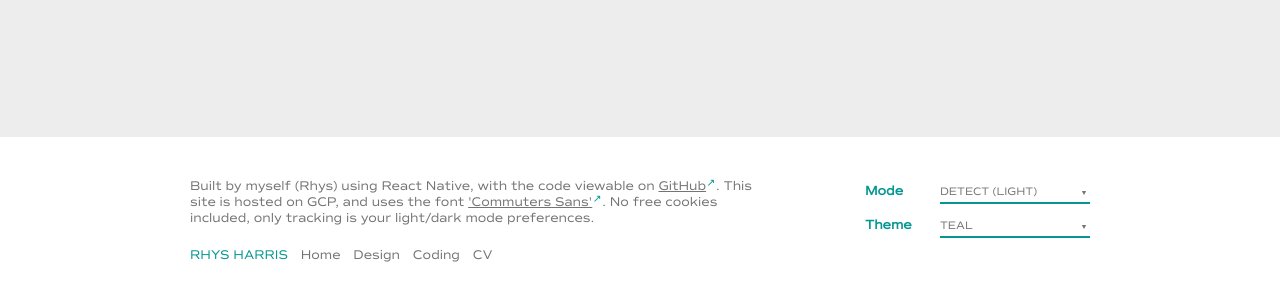
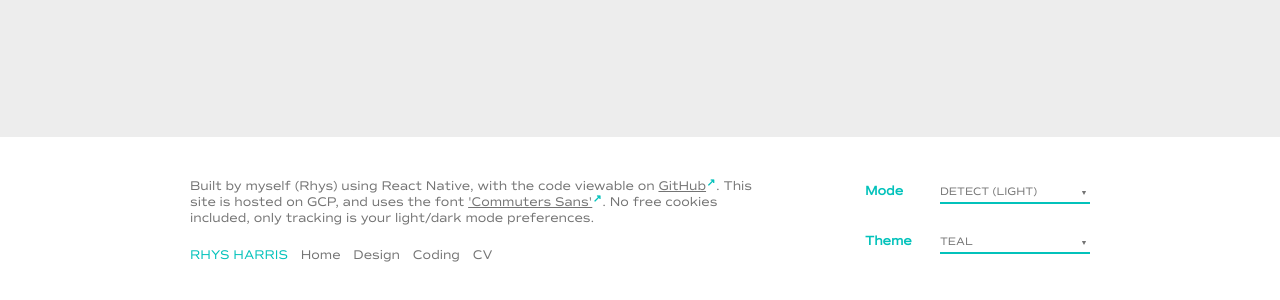
Before and after one commit to rhyscharris/rhys.uk, a React (Create React App) app: page / in a window 1280 px wide. Shown: the part 1728-2028 px from the top of the page. Built offline with nearby package versions, Linux system fonts and the light colour scheme.

Commit message:
Colour tweaks

```diff
--- a/src/App.css
+++ b/src/App.css
@@ -10,7 +10,7 @@
 }
 
 [data-theme-preference="teal"] {
-  --accent: #059691;
+  --accent: #03c2bb;
    /*--primary: linear-gradient(90deg, rgb(35, 221, 137) 20%, rgb(8,174,234) 80%); OLD, BEFORE I USED 'PRETTY GRADIENTS'*/
    --primary: linear-gradient(90deg,
    hsl(153deg 73% 50%) 8%,
@@ -59,13 +59,13 @@
   --primary: linear-gradient(90deg, #5926d8 20%, #8e68e6 80%);
   --buttonprimary: linear-gradient(to right, #5926d8 -10%, #8e68e6 110%);
   --gradient-text: linear-gradient(to top, #5926d8 15%, #8e68e6 85%);
-  --accent:#6b3edd;
+  --accent:#986fff;
 }
 [data-theme-preference="pink/blue"] {
   --primary: linear-gradient(90deg, #b6019b 20%, #2aabe4 80%);
   --buttonprimary: linear-gradient(to right, #b6019b -10%, #2aabe4 110%);
   --gradient-text: linear-gradient(to top, #b6019b 15%, #2aabe4 85%);
-  --accent:#6359b9;
+  --accent:#8577ff;
 }
 
 [data-color-preference="auto"] { /*default to light mode if user doesn't support colour schemes*/
@@ -112,10 +112,10 @@
   color: inherit;
 }
 
-.external-link::after { /* any http and https links, apply the following */
+.external-link::after {
   content: '↗';
   color: var(--accent);
-  font-weight: 500;
+  font-weight: 1000;
   position: relative;
   top: -0.4em;
   font-style: normal;
--- a/src/components/Footer.css
+++ b/src/components/Footer.css
@@ -82,7 +82,7 @@ footer {
     display: flex;
     margin-right: 0;
     align-items: center;
-    margin-bottom: 0.5rem;
+    margin-bottom: 1.5rem;
 }
 .footer-line label {
     font-weight: 600;
```
